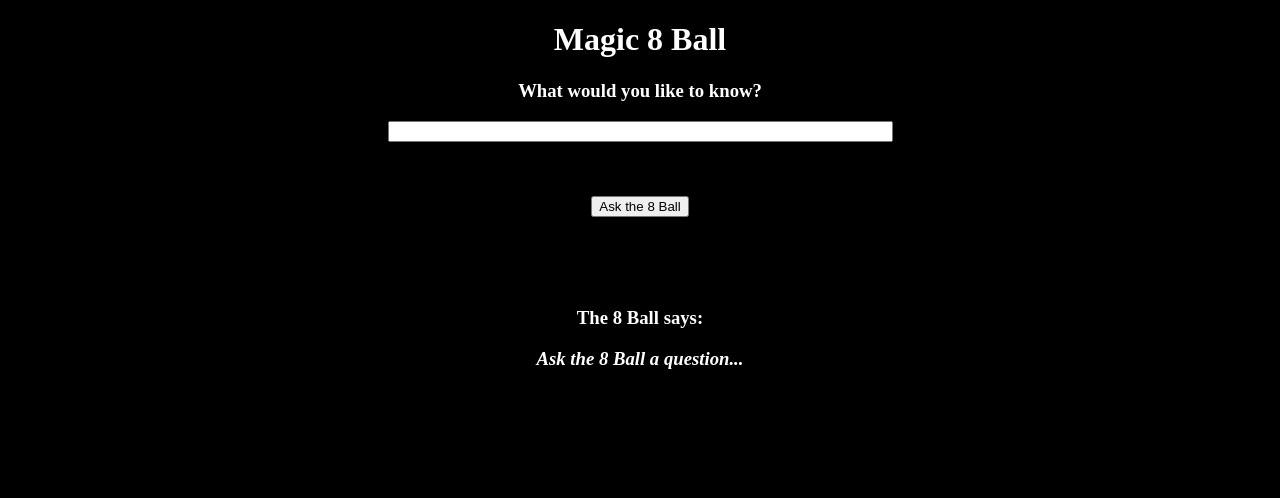
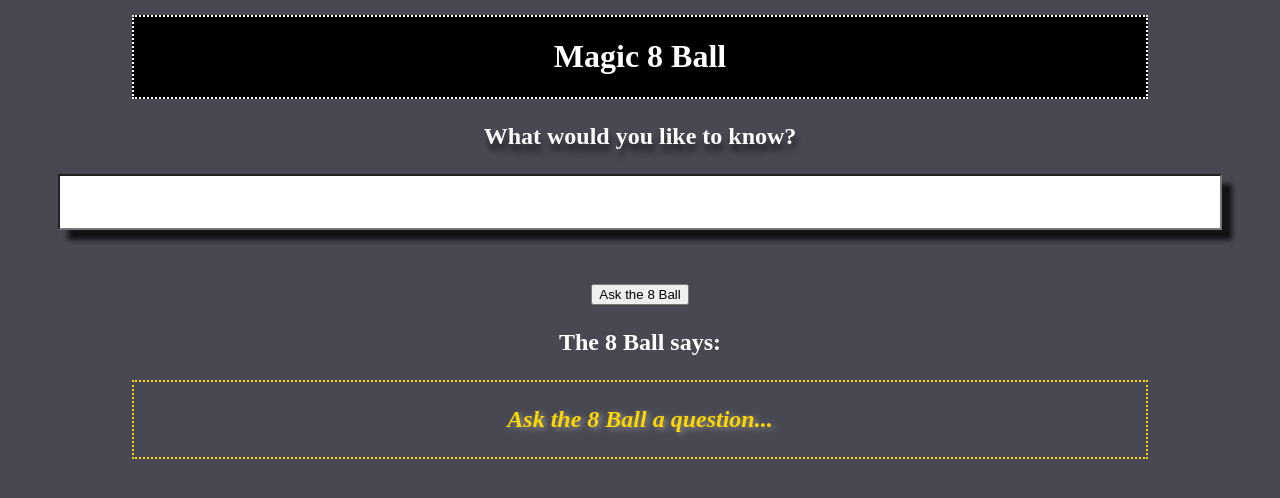
Before and after one commit to marcclaytonsmith/8-ball, a plain HTML site: page index.html in a window 1280 px wide. Drawn offline with Linux system fonts and the light colour scheme.

Commit message:
Added CSS to beautify the web app
dotted borders around some text, changed the size of the text box, and added some changes to help the page scale well across all devices.

```diff
--- a/index.html
+++ b/index.html
@@ -9,12 +9,11 @@
     </head>
     <body>
         <script src="js/Ask.js"></script>
-        <h1>Magic 8 Ball</h1>
-        <h3>What would you like to know?</h3>
+        <div id="Eightball"><h1>Magic 8 Ball</h1></div>
+        <h3 id="question">What would you like to know?</h3>
         <input id="txtQuestion" class="questioncenter" type="text" size="60" />
         <br /><br /><br />
         <input type="button" value="Ask the 8 Ball" class="buttoncenter" onclick="Ask()" />
-        <br /><br /><br /><br />
         <h3>The 8 Ball says:</h3>
         <div id="italics"><h3 id = "Answer">Ask the 8 Ball a question...</h3></div>
     </body>
--- a/js/Ask.js
+++ b/js/Ask.js
@@ -20,7 +20,7 @@
                 //If the same question is asked in a row, output an alert. Else, continue.
                 }else if(document.getElementById("txtQuestion").value == lastQuestion){
                         alert("You asked the same question. Please type a new one!")
-                //Output the anser from the Array (stored in the variable arrAnswer).
+                //Output the answer from the Array (stored in the variable arrAnswer).
                 }else{
                         document.getElementById("Answer").innerHTML = arrAnswer[Math.floor(Math.random()*arrAnswer.length)];
                         //Take the question that was asked and store it in the variable lastQuestion. See code line #21.
--- a/styles/challenge1.css
+++ b/styles/challenge1.css
@@ -2,7 +2,7 @@
 
 /*Change the background color of website.*/
 body{
-    background-color: black;
+    background-color: rgb(72, 72, 83);
 }
 
 /*Center and change the color of the h1 and h2 tags*/
@@ -11,9 +11,23 @@ h1, h3 {
     color: white;
 }
 
+h1 {
+    font-size: 2rem;
+}
+h3 {
+    font-size: 1.5rem;
+}
+
 /*Change this tag to have italic text*/
 #italics {
     font-style: italic;
+    width: 80%;
+    margin: 0 auto;
+    border: 2px dotted gold;
+}
+
+#Answer {
+    font-size: 1.5em;
 }
 
 /*Center the button*/
@@ -27,3 +41,30 @@ h1, h3 {
         display: block;
         margin: 0 auto;
 }
+
+#txtQuestion {
+    height: 50px;
+    width: 90%;
+    padding-left: 20px;
+    -webkit-box-shadow: 10px 10px 5px 0px rgba(0,0,0,0.75);
+    -moz-box-shadow: 10px 10px 5px 0px rgba(0,0,0,0.75);
+    box-shadow: 10px 10px 5px 0px rgba(0,0,0,0.75);
+}
+
+#question{
+    color: white;
+    text-shadow: 2px 8px 6px rgba(0, 0, 0, 0.589), 0px -5px 35px rgba(255, 255, 255, 0.034);
+}
+
+#Answer {
+    color: gold;
+    text-shadow: 3px 2px 6px rgba(152, 150, 150, 1);
+}
+
+#Eightball {
+    width: 80%;
+    background-color: black;
+    margin: 0 auto;
+    border: 2px dotted white;
+    margin-top: 15px;
+}
```
